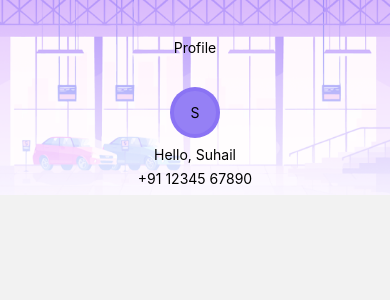
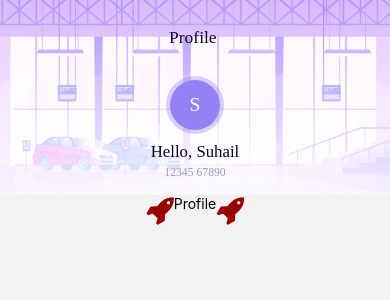
Before and after one commit to souravkmdev/super-app-v4, a React Native app: screen /Profile in a window 390 px wide. Shown: the top 300 px of the page. Built offline with nearby package versions, Linux system fonts and the light colour scheme.

Commit message:
adding icons

```diff
--- /dev/null
+++ b/app/screens/profile/components/subSections.tsx
@@ -0,0 +1,15 @@
+import { View } from 'react-native';
+import Icon from 'react-native-vector-icons/FontAwesome';
+import { Text } from '../../../globalComponents/CustomText';
+
+const SubSections = () => {
+  return (
+    <View style = {{flexDirection : 'row' , justifyContent : 'center'}} >
+      <Icon name="rocket" size={30} color="#900" />
+      <Text>Profile</Text>
+      <Icon name="rocket" size={30} color="#900" />
+    </View>
+  );
+};
+
+export default SubSections;
--- a/app/screens/profile/index.tsx
+++ b/app/screens/profile/index.tsx
@@ -1,11 +1,17 @@
-import { Image, StatusBar, StyleSheet, View } from 'react-native';
+import { Image, ScrollView, StatusBar, StyleSheet, View } from 'react-native';
+import { useSafeAreaInsets } from 'react-native-safe-area-context';
+
 import { useSizeConfig } from '../../utils/context/SizeConfig';
 import { Text } from '../../globalComponents/CustomText';
-import { colors } from '../../utils/constants/Theme';
+import { colors, fonts } from '../../utils/constants/Theme';
+import Icon from 'react-native-vector-icons/FontAwesome';
+import SubSections from './components/subSections';
 
 const Profile = () => {
   const size = useSizeConfig();
-  const styles = getStyles(size);
+  const insets = useSafeAreaInsets();
+
+  const styles = getStyles(size, insets);
 
   return (
     <View style={styles.container}>
@@ -15,30 +21,35 @@ const Profile = () => {
         barStyle={'dark-content'}
       />
 
-      <View>
+      <ScrollView>
         <Image
           source={require('../../assets/images/profile/profileBg.png')}
           style={styles.backgroundImage}
         />
-
         <View style={styles.overlayContainer}>
-          <Text>Profile</Text>
+          <Text style={styles.profileTitle}>Profile </Text>
 
           <View style={styles.profileInfoContainer}>
-            <View style={styles.avatarContainer}>
-              <Text>S</Text>
+            <View style={styles.avatarOuterContainer}>
+              <View style={styles.avatarContainer}>
+                <Text style={styles.avatarText}>S</Text>
+              </View>
             </View>
 
-            <Text>Hello, Suhail</Text>
-            <Text>+91 12345 67890</Text>
+            <View style={{ gap: size.width }}>
+              <Text style={styles.userName}>Hello, Suhail</Text>
+              <Text style={styles.phoneNumber}>12345 67890</Text>
+            </View>
           </View>
         </View>
-      </View>
+
+        <SubSections />
+      </ScrollView>
     </View>
   );
 };
 
-const getStyles = (size: any) =>
+const getStyles = (size: any, insets: any) =>
   StyleSheet.create({
     container: {
       flex: 1,
@@ -50,13 +61,21 @@ const getStyles = (size: any) =>
     },
 
     overlayContainer: {
+      position: 'absolute',
+      top: size.width * 7,
+      left: 0,
+      right: 0,
+      paddingTop: insets.top,
+
       alignItems: 'center',
       justifyContent: 'center',
-      gap: size.height * 8,
-      position: 'absolute',
-      top: size.width * 10,
-      left: 0,
-      right: 0,
+      gap: size.height * 7,
+    },
+
+    profileTitle: {
+      fontFamily: fonts.bold,
+      fontSize: size.fontSize * 4.5,
+      color: colors.text_Primary,
     },
 
     profileInfoContainer: {
@@ -65,15 +84,50 @@ const getStyles = (size: any) =>
       gap: size.height * 2,
     },
 
+    avatarOuterContainer: {
+      backgroundColor: '#9580f55b',
+      width: size.width * 15,
+      height: size.width * 15,
+      borderRadius: size.width * 8,
+
+      alignItems: 'center',
+      justifyContent: 'center',
+    },
+
     avatarContainer: {
       backgroundColor: colors.primary,
       width: size.width * 13,
       height: size.width * 13,
       borderRadius: size.width * 10,
+
       alignItems: 'center',
       justifyContent: 'center',
-      borderWidth: 4,
-      borderColor: '#836af49c',
+    },
+
+    avatarText: {
+      fontFamily: fonts.extraBold,
+      fontSize: size.fontSize * 5,
+      color: colors.white,
+
+      includeFontPadding: false,
+      textAlignVertical: 'center',
+
+      lineHeight: size.fontSize * 4.5,
+      marginTop: -1,
+    },
+
+    userName: {
+      fontFamily: fonts.bold,
+      fontSize: size.fontSize * 4.3,
+      color: colors.text_Primary,
+      textAlign: 'center',
+    },
+
+    phoneNumber: {
+      fontFamily: fonts.medium,
+      fontSize: size.fontSize * 3,
+      color: '#9B9CB5',
+      textAlign: 'center',
     },
   });
 
--- a/app/utils/constants/Theme.tsx
+++ b/app/utils/constants/Theme.tsx
@@ -15,7 +15,7 @@ export const colors = {
   buttonBgDarkColor: '#233F78',
   secondary: '#ADACB5',
   border: '#E5E7EB',
-  text_Primary: '#1E1E1E',
+  text_Primary: '#0C0032',
   Color_2d3142: '#2D3142',
   Color_F2F2F2: '#F2F2F2',
   text_Secondary: '#6B7280',
--- a/package.json
+++ b/package.json
@@ -17,7 +17,8 @@
     "react": "19.2.3",
     "react-native": "0.85.3",
     "react-native-safe-area-context": "^5.7.0",
-    "react-native-screens": "^4.25.0"
+    "react-native-screens": "^4.25.0",
+    "react-native-vector-icons": "^10.3.0"
   },
   "devDependencies": {
     "@babel/core": "^7.25.2",
@@ -33,6 +34,7 @@
     "@react-native/typescript-config": "0.85.3",
     "@types/jest": "^29.5.13",
     "@types/react": "^19.2.0",
+    "@types/react-native-vector-icons": "^6.4.18",
     "@types/react-test-renderer": "^19.1.0",
     "eslint": "^8.19.0",
     "jest": "^29.6.3",
```
Also changed, not shown: 2 other files (tests, documents, lock files or other folders).
